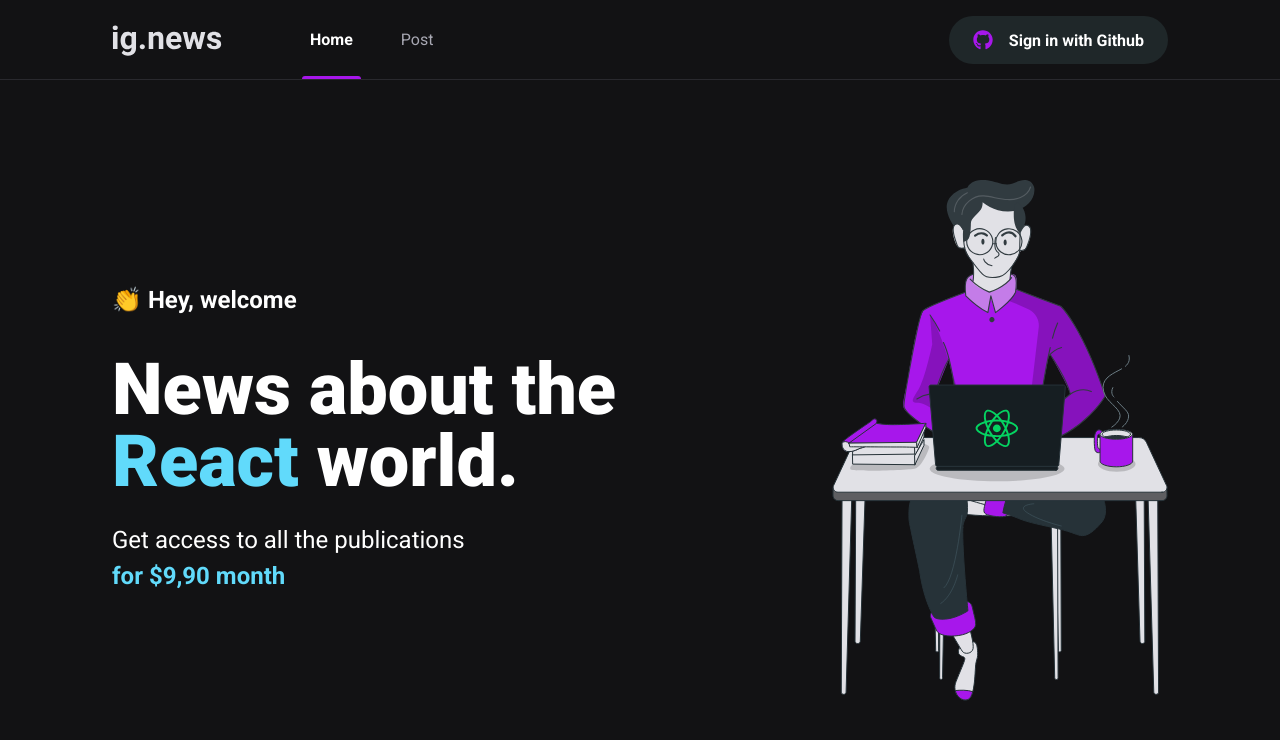
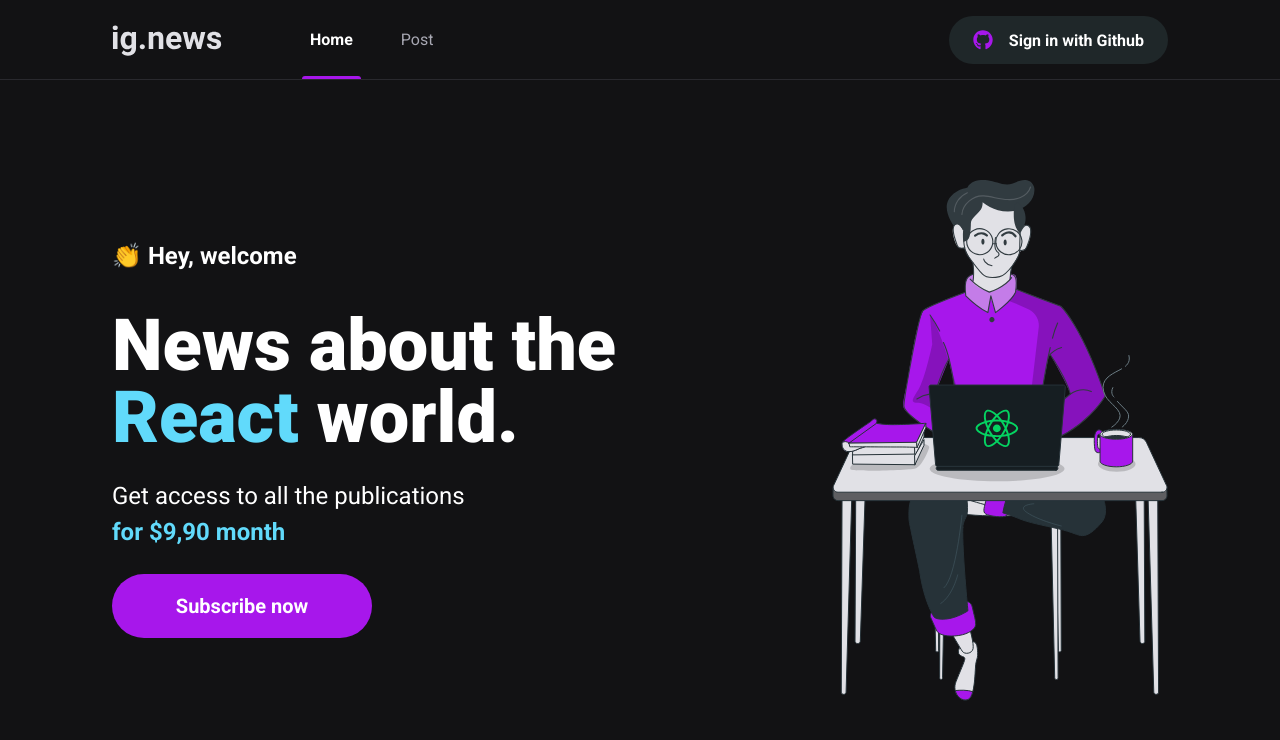
Before and after one commit to BrunoFay/Ignite-News, a Next.js app: page / in a window 1280 px wide. Shown: the top 740 px of the page. Built offline with nearby package versions, Linux system fonts and the light colour scheme.

Commit message:
NEW add subcribe button in home page

```diff
--- /dev/null
+++ b/src/components/SubscribeButton/index.tsx
@@ -0,0 +1,6 @@
+import React from 'react'
+import styles from './styles.module.scss'
+
+export default function SubscribeButton() {
+  return <button className={styles.subscribeButton}>Subscribe now</button>
+}
--- /dev/null
+++ b/src/components/SubscribeButton/styles.module.scss
@@ -0,0 +1,20 @@
+.subscribeButton{
+  width: 260px;
+  height: 4rem;
+  border: 0;
+  border-radius: 2rem;
+  background: var(--purple-500);
+  color: var(--white);
+  font-size: 1.25rem;
+  font-weight: bold;
+
+  display: flex;
+  align-items: center;
+  justify-content: center;
+
+  transition: filter 0.2s;
+
+  &:hover {
+    filter: brightness(0.8);
+  }
+}
--- a/src/pages/index.tsx
+++ b/src/pages/index.tsx
@@ -1,5 +1,6 @@
 import Head from 'next/head'
 import Image from 'next/image'
+import SubscribeButton from '../components/SubscribeButton'
 import ManImage from '../public/images/manHomePage.svg'
 import styles from '../styles/home.module.scss'
 
@@ -7,7 +8,7 @@
   return (
     <>
       <Head>
-        <title> Home |Ig News</title>
+        <title> Home | Ig News</title>
       </Head>
       <main className={styles.contentContainer}>
         <section className={styles.hero}>
@@ -19,6 +20,7 @@
             Get access to all the publications <br />
             <span>for $9,90 month</span>
           </p>
+          <SubscribeButton />
         </section>
         <Image src={ManImage} alt="Man coding" />
       </main>
--- a/src/styles/home.module.scss
+++ b/src/styles/home.module.scss
@@ -39,4 +39,7 @@
     font-weight: bold;
   }
 }
+button {
+  margin-top: 1.5rem;
 }
+}
```
